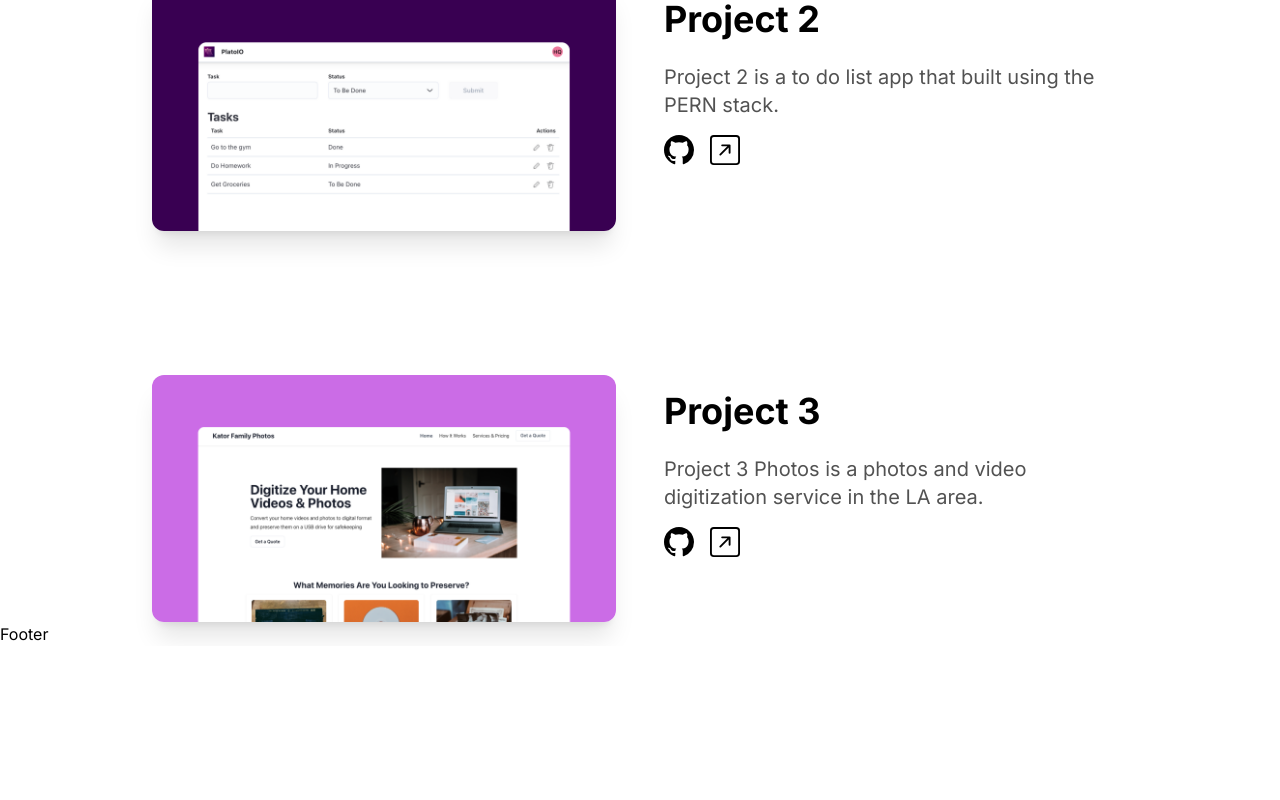
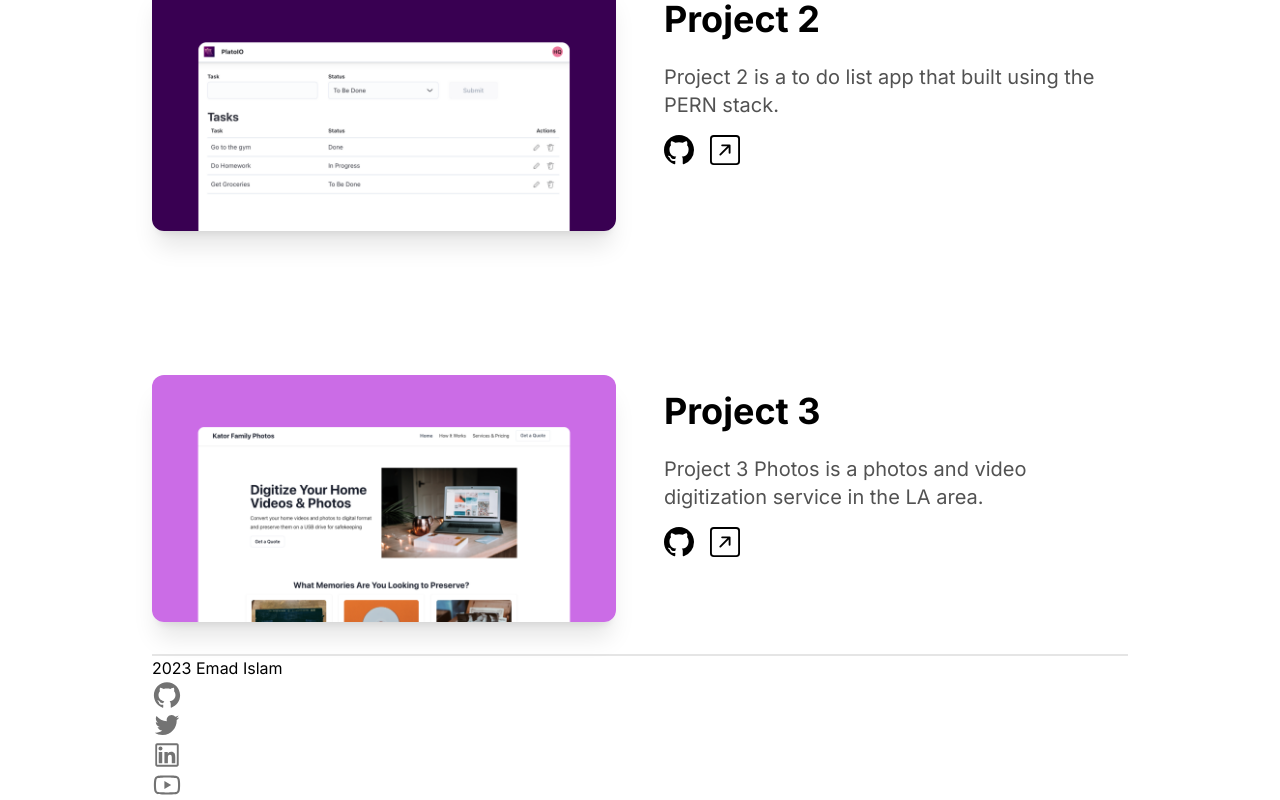
Before and after one commit to code-emad/porfolio-ver1, a Next.js app: page / in a window 1280 px wide. Shown: the part 2333-3133 px from the top of the page. Before the commit the page ends 2979 px from the top, so only its background shows below. Built offline with nearby package versions, Linux system fonts and the light colour scheme.

Commit message:
adding social tags

```diff
--- a/src/app/Components/Footer.tsx
+++ b/src/app/Components/Footer.tsx
@@ -1,9 +1,59 @@
-import React from 'react'
+import React from "react";
+import {
+  AiOutlineGithub,
+  AiOutlineTwitter,
+  AiOutlineLinkedin,
+  AiOutlineYoutube,
+} from "react-icons/ai";
 
 const Footer = () => {
   return (
-    <div>Footer</div>
-  )
-}
+    <footer className="mx-auto max-w-3xl px-4 sm:px-6 md:max-w-5xl ">
+      <hr className="w-full h-0.5 mx-auto mt-8 bg-neutral-200 border-0"></hr>
+      <div>
+        <div>2023 Emad Islam</div>
+        <div>
+        <a href="https://github.com/hqasmei" rel="noreferrer" target="_blank">
+            <AiOutlineGithub
+              className="hover:-translate-y-1 transition-transform cursor-pointer text-neutral-500 dark:text-neutral-100"
+              size={30}
+            />
+          </a>
+          <a
+            href="https://twitter.com/hqasmei"
+            rel="noreferrer"
+            target="_blank"
+          >
+            <AiOutlineTwitter
+              className="hover:-translate-y-1 transition-transform cursor-pointer text-neutral-500 dark:text-neutral-100"
+              size={30}
+            />
+          </a>
 
-export default Footer
+          <a
+            href="https://www.linkedin.com/in/hosnaqasmei/"
+            rel="noreferrer"
+            target="_blank"
+          >
+            <AiOutlineLinkedin
+              className="hover:-translate-y-1 transition-transform cursor-pointer text-neutral-500 dark:text-neutral-100"
+              size={30}
+            />
+          </a>
+          <a
+            href="https://www.youtube.com/channel/UCQBMkSDgbxDb8usMeXmOZyA"
+            rel="noreferrer"
+            target="_blank"
+          >
+            <AiOutlineYoutube
+              className="hover:-translate-y-1 transition-transform cursor-pointer text-neutral-500 dark:text-neutral-100"
+              size={30}
+            />
+          </a>
+        </div>
+      </div>
+    </footer>
+  );
+};
+
+export default Footer;
```
